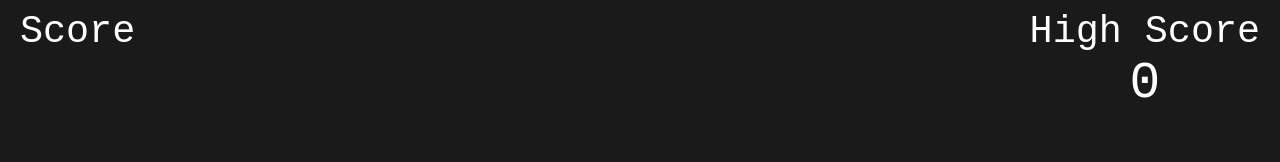
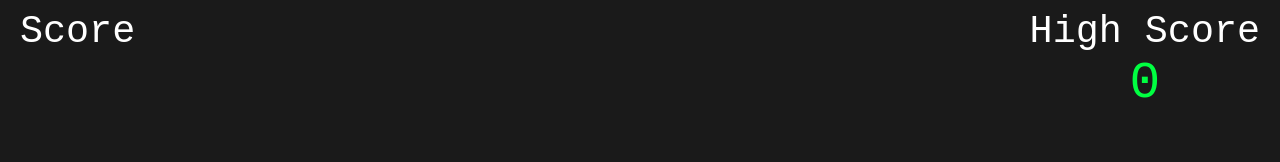
Before and after one commit to ExtraBB/angular-invaders, an Angular app: page / in a window 1280 px wide. Shown: the top 162 px of the page. Built offline with nearby package versions, Linux system fonts and the light colour scheme.

Commit message:
Changed score color

```diff
--- a/src/app/score/score.component.css
+++ b/src/app/score/score.component.css
@@ -8,4 +8,5 @@
 
 .score-value {
     font-size: 4vw;
+    color: #00FF41;
 }
```
